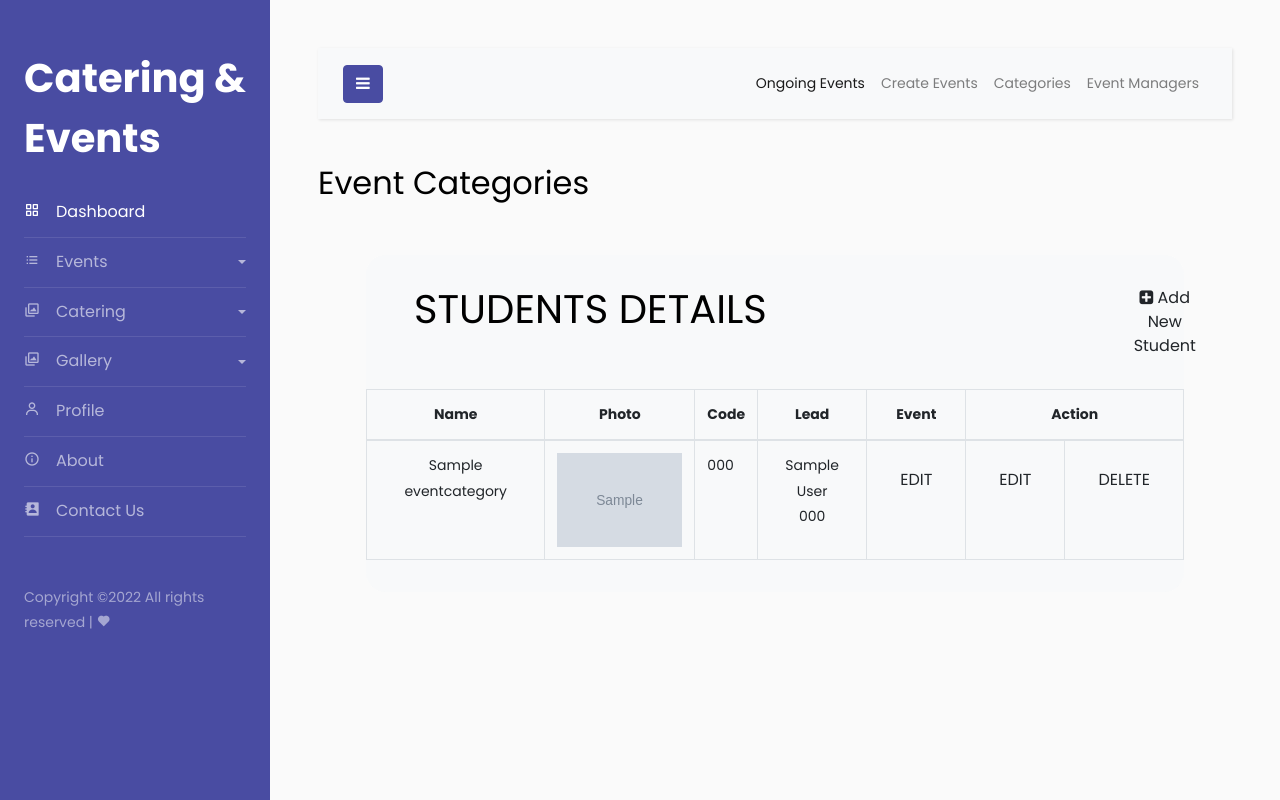
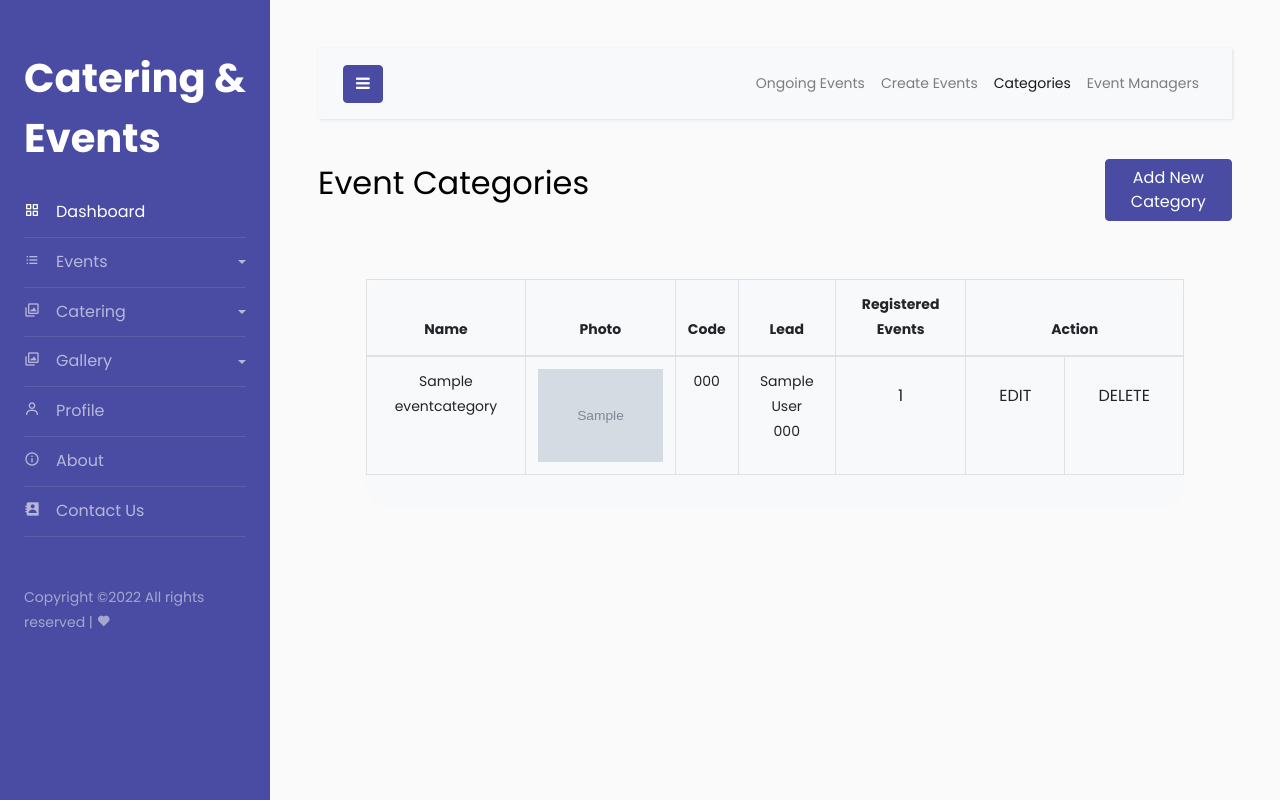
Before and after one commit to gokul-afk/djangoEventManagement, a Django app: page /showcat/ in a window 1280 px wide. Run offline with Django 4.2, Linux system fonts and the light colour scheme; a user stored in the database is signed in; tables that the repository leaves empty hold one stand-in row (values such as "Sample post"); grey boxes marked "Sample" are stand-in pictures; parts of the project's set-up code (start-up, migrations or seed data) failed here and were passed over; some libraries are stand-ins or nearby versions.

Commit message:
categorydone

```diff
--- a/main/admin.py
+++ b/main/admin.py
@@ -12,13 +12,13 @@ class UserAdminConfig(UserAdmin):
         'is_staff')
     fieldsets = (
         (None, {'fields': ('email', 'user_name', 'first_name','mobile')}),
-        ('NotRequired', {'fields': ('last_name', 'alt_mobile', 'gender')}),
+        ('NotRequired', {'fields': ('last_name', 'alt_mobile', 'gender','image')}),
         ('Permissions', {'fields': ('is_staff', 'is_active')}),
     )
     add_fieldsets = (
         (None, {
             'classes': ('wide',),
-            'fields': ('email', 'user_name', 'first_name','gender','last_name','mobile', 'alt_mobile','password1', 'password2', 'is_active', 'is_staff')}
+            'fields': ('email', 'user_name', 'first_name','gender','last_name','mobile', 'alt_mobile','image','password1', 'password2', 'is_active', 'is_staff')}
          ),
     )
 
--- a/main/templates/Events.html
+++ b/main/templates/events/Events.html
@@ -2,7 +2,7 @@
 
 {% block topmenu %}
 <li class="nav-item active">
-    <a class="nav-link" href="#">Ongoing Events</a>
+    <a class="nav-link" href="{% url 'events' %}">Ongoing Events</a>
 </li>
 <li class="nav-item">
     <a class="nav-link" href="#">Create Events</a>
@@ -11,11 +11,11 @@
     <a class="nav-link" href="{% url 'showcat' %}">Categories</a>
 </li>
 <li class="nav-item">
-    <a class="nav-link" href="#">Event Managers</a>
+    <a class="nav-link" href="{% url 'showmanagers' %}">Event Managers</a>
 </li>
 {% endblock %}
 
 {% block content %}
-{% block event %}
+
+
 {% endblock %}
-{% endblock %}
--- /dev/null
+++ b/main/templates/events/showcategory.html
@@ -0,0 +1,138 @@
+{% extends 'index.html' %}
+
+{% block topmenu %}
+<li class="nav-item ">
+    <a class="nav-link" href="{% url 'events' %}">Ongoing Events</a>
+</li>
+<li class="nav-item">
+    <a class="nav-link" href="#">Create Events</a>
+</li>
+<li class="nav-item">
+    <a class="nav-link active" href="{% url 'showcat' %}">Categories</a>
+</li>
+<li class="nav-item">
+    <a class="nav-link" href="{% url 'showmanagers' %}">Event Managers</a>
+</li>
+{% endblock %}
+
+{% block content %}
+
+
+
+<div class="row">
+    <div class="col-10 text-left">
+        <h2 class="mb-4">Event Categories</h2>
+
+    </div>
+    {%if request.user.is_staff %}
+    <div class="col-2 justify-content-end text-right">
+
+        <button class="btn btn-primary" type="button" data-toggle="collapse" data-target="#collapsecategory" aria-expanded="false" aria-controls="collapseExample">
+            Add New Category
+          </button>
+
+    </div>
+    <div class="col-12 text-left">
+    <div class="collapse" id="collapsecategory">
+        <div class="card card-body">
+            <form action="{% url 'add_category' %}" method="post" class="form pt-5 pb-5" enctype="multipart/form-data" style="width: 50%; margin-left:25%">
+                {% csrf_token %}
+                <div class="row">
+                <div class="col-6">
+                <label class="form-label" for="loginName">Category Name</label>
+                <input type="text" name="name" class="form-control" placeholder="Category Name" style="border: 1px solid rgba(0,0,0,.5);">
+                </div>
+                <div class="col-6">
+                <label class="form-label" for="loginName">Category Code</label>
+                <input type="text" name="code" class="form-control" placeholder="Category Code"  style="border: 1px solid rgba(0,0,0,.5);">
+                </div>
+                <div class="col-6 mt-4">
+                <label class="form-label" for="loginName">Assigned Head</label>
+                <select class="form-control" name="sel" style="border: 1px solid rgba(0,0,0,.5);">
+                    {% for staff in staffs %}
+                    <option value="{{ staff.id }}">{{ staff.first_name}} {{ staff.last_name}}</option>
+                    {% endfor %}
+                </select>
+                </div>
+                <div class="col-6">
+                <label class="form-label mt-4" for="loginName">Category Photo</label>
+                <input type="file" name="image" class="form-control " accept="image/*">
+            </div>
+                </div>
+                <div class="row pt-3">
+                <button type="submit" class="col-lg-8 btn btn-outline-dark btn-block py-0 ml-3" >Submit</button>
+                <div class="col-lg-3 justify-content-end text-right " style="margin-left:30px">
+                    <a href="#collapsecategory"class="btn btn-primary btn-block btnd" data-toggle="collapse" role="button" aria-expanded="false" aria-controls="collapsecontent" >
+                        <i class="fa-solid fa-rectangle-xmark"></i> Cancel
+                    </a>
+                </div>
+                </div>
+
+
+            </form>
+        </div>
+
+      </div>
+    </div>
+    {% endif %}
+</div>
+
+<div class="">
+
+ <div class=" bg-light text-center m-5 pb-3  d-block" style="border-radius:20px">
+
+    <table class="table  text-center table-bordered">
+        <thead class="thead">
+            <tr>
+                <th>Name</th>
+                <th width="150px">Photo</th>
+                <th >Code</th>
+                <th>Lead</th>
+                <th>Registered  Events</th>
+                <th width="100px" colspan="2">Action</th>
+            </tr>
+        </thead>
+        <tbody>
+            {% for i in cat %}
+            {% if i.head == request.user or request.user.is_superuser %}
+            <tr>
+                <td>{{ i.name }}</td>
+                    <td class="text-left "><img src="{{ i.image.url }}" class="w-100"></td>
+
+                <td class="text-center">{{ i.code }}</td>
+                <td>
+                    {{i.head.first_name}} {{i.head.last_name}}<br>
+                    <i class="fa-solid fa-square-phone"></i> {{i.head.mobile}}
+                </td>
+
+                <td>
+                    <a rol="button" class="btn m-2 rounded" href="#">{{ i.event_category.count }}</a>
+
+                </td>
+
+                <td>
+                    <a rol="button" class="btn m-2 rounded" href="#">EDIT</a>
+
+                </td>
+                {%if request.user.is_superuser %}
+                    <td>
+                        <a role="button" class="btn m-2 rounded  btnd" href="{% url 'deleteCategory' i.id %}">DELETE</a></td>
+                    </td>
+                {% endif %}
+            </tr>
+            {% endif %}
+            {% endfor %}
+        </tbody>
+    </table>
+  </div>
+
+</div>
+
+</div>
+
+
+
+
+
+
+{% endblock %}
--- a/main/templates/showcategory.html
+++ /dev/null
@@ -1,97 +0,0 @@
-{% extends 'Events.html' %}
-{% block event %}
-<h2 class="mb-4">Event Categories</h2>
-
-<div class="">
-
- <div class=" bg-light text-center m-5 pb-3  d-block" style="border-radius:20px">
-    <div class="row">
-        <div class="col-10 text-left">
-            <h1 class="h1 pl-5 pb-2 pt-4 " >STUDENTS DETAILS</h1>
-        </div>
-        {%if True%}
-        <div class="col-2 justify-content-end text-right">
-
-            <a href="#collapseadd"class="btn  my-4 mx-5" data-toggle="collapse" role="button" aria-expanded="false" aria-controls="collapsecontent" >
-                <i class="fa fa-plus-square" aria-hidden="true"></i> Add New Student
-            </a>
-
-        </div>
-        {% endif %}
-    </div>
-    <table class="table  text-center table-bordered">
-        <thead class="thead">
-            <tr>
-                <th>Name</th>
-                <th width="150px">Photo</th>
-                <th >Code</th>
-                <th>Lead</th>
-                <th>Event</th>
-                <th width="100px" colspan="2">Action</th>
-            </tr>
-        </thead>
-        <tbody>
-            {% for i in cat %}
-            {% if i.head == request.user or request.user.is_superuser %}
-            <tr>
-                <td>{{ i.name }}</td>
-                    <td class="text-left "><img src="{{ i.image.url }}" class="w-100"></td>
-
-                <td class="text-left">{{ i.code }}</td>
-                <td>
-                    {{i.head.first_name}} {{i.head.last_name}}<br>
-                    <i class="fa-solid fa-square-phone"></i> {{i.head.mobile}}
-                </td>
-                <td>
-                    <a rol="button" class="btn m-2 rounded" href="#">EDIT</a>
-
-                </td>
-                <td>
-                    <a rol="button" class="btn m-2 rounded" href="#">EDIT</a>
-
-                </td>
-                {%if request.user.is_superuser %}
-                    <td>
-                        <a role="button" class="btn m-2 rounded  btnd" href="#">DELETE</a></td>
-                    </td>
-                {% endif %}
-            </tr>
-            {% endif %}
-            {% endfor %}
-        </tbody>
-    </table>
-    <div class="collapse text-left" id="collapseadd">
-        {%if request.user.is_superuser%}
-        <form action="#" method="post" class="form pt-5 pb-5" enctype="multipart/form-data" style="width: 50%; margin-left:25%">
-            {% csrf_token %}
-
-            <!-- <input type="number" name="adno" class="form-control" placeholder="Admission Number"><br> -->
-            <input type="text" name="sname"class="form-control" placeholder="Category Name"><br>
-            <input type="number" name="age" class="form-control" placeholder="Code"><br>
-            <select class="form-control" name="sel">
-                {% for staff in staffs %}
-                <option value="{{ staff.id }}">{{ staff.first_name}}</option>
-                {% endfor %}
-            </select>
-            <input type="file" name="file" class="form-control mt-3" accept="image/*">
-
-            <div class="row pt-3">
-            <button type="submit" class="col-8 btn btn-outline-info btn-block py-0 ml-3" >Submit</button>
-            <div class="col-3 justify-content-end text-right " style="margin-left:30px">
-                <a href="#collapsecontent"class="btn btn-success btn-block btnd" data-toggle="collapse" role="button" aria-expanded="false" aria-controls="collapsecontent" >
-                    <i class="fa-solid fa-rectangle-xmark"></i> Cancel
-                </a>
-            </div>
-            </div>
-
-        </form>
-        {% endif %}
-    </div>
-  </div>
-
-</div>
-
-</div>
-
-
-{% endblock %}
--- a/main/urls.py
+++ b/main/urls.py
@@ -6,6 +6,11 @@ urlpatterns = [
     path('',views.home,name='home'),
     path('home3/',views.home3,name='home3'),
     path('events/',views.events,name='events'),
+
     path('showcat/',views.showcat,name='showcat'),
+    path('add_category/',views.add_category,name='add_category'),
+    path('deleteCategory/<int:pk>',views.deleteCategory,name='deleteCategory'),\
+
+    path('showmanagers/',views.showmanagers,name='showmanagers'),
 
 ]
--- a/main/views.py
+++ b/main/views.py
@@ -1,6 +1,8 @@
-from django.shortcuts import render
+import os
+from django.shortcuts import render,redirect
 
 from main.models import *
+from django.db.models import Count
 
 # Create your views here.
 def home(request):
@@ -10,11 +12,38 @@ def home3(request):
     return render(request,'index2.html')
 
 def events(request):
-    return render(request,'Events.html')
+    return render(request,'events/Events.html')
 
 def showcat(request):
-    cat = EventCategory.objects.all()
+    cate = EventCategory.objects.all()
     staff = UserProfile.objects.filter(is_staff=True)
-    event = Event.objects.all()
-    context={'cat': cat, 'staffs': staff,'events': event}
-    return render(request,'showcategory.html', context)
+    context={'cat': cate, 'staffs': staff}
+    return render(request,'events/showcategory.html', context)
+
+def add_category(request):
+    if request.method=='POST':
+        cat=EventCategory()
+        cat.name = request.POST['name']
+        cat.code = request.POST['code']
+        sel1 = request.POST['sel']
+        usr = UserProfile.objects.get(id=sel1)
+        cat.head = usr
+        cat.image = request.FILES['image']
+        cat.save()
+        return redirect('showcat')
+    return redirect('showcat')
+
+def deleteCategory(request,pk):
+    pp = EventCategory.objects.get(id=pk)
+    if pp.image is not None:
+        if not pp.image == "/static/image/default.png":
+            os.remove(pp.image.path)
+        else:pass
+    pp.delete()
+    return redirect('showcat')
+
+def showmanagers(request):
+    cate = EventCategory.objects.all()
+    staff = UserProfile.objects.filter(is_staff=True)
+    context={'cat': cate, 'staffs': staff}
+    return render(request,'events/showmanagers.html', context)
```
Also changed, not shown: main/models.py (+15 -5 lines), main/templates/events/showmanagers.html (added, +138 -0 lines), main/migrations/0009_alter_event_category_alter_event_manager_and_more.py (added), main/migrations/0010_alter_event_created_date_alter_event_updated_date.py (added), main/migrations/0011_userprofile_image.py (added), media/event_category/492bfcc37d23d41260a3cf64ab6079f0--rustic-weddings-wedding-rustic.jpg (deleted), media/event_category/ab67616d00001e02f6dcc6547325cfa30c980236.jpeg (added), media/event_category/fijiwedding-banner-300x300.jpg, media/managers/1.jpg (added), media/managers/1b33c469d630a1de0456cc555102568b.jpg (added), media/managers/3.jpg (added), media/managers/GodofHighschool-01.png (added).
